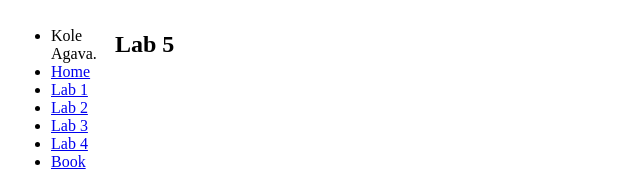
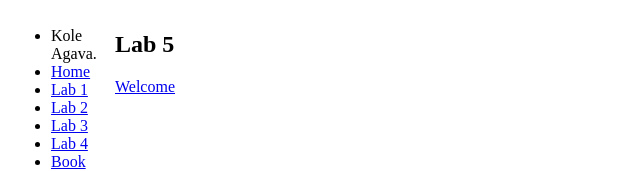
Before and after one commit to agavakole/webdev-client, a Next.js app: page /labs/lab5 in a window 1280 px wide. Shown: the top 171 px of the page, without its empty margins (0-640 px from the left). Built offline with nearby package versions, Linux system fonts and the light colour scheme.

Commit message:
Add Lab 5 welcome link

```diff
--- a/app/labs/lab5/page.tsx
+++ b/app/labs/lab5/page.tsx
@@ -2,6 +2,13 @@ export default function Lab5() {
   return (
     <div id="wd-lab5">
       <h2>Lab 5</h2>
+      <a
+        id="wd-welcome-link"
+        className="text-blue-700 underline"
+        href="http://localhost:4000/lab5/welcome"
+      >
+        Welcome
+      </a>
     </div>
   );
 }
```
